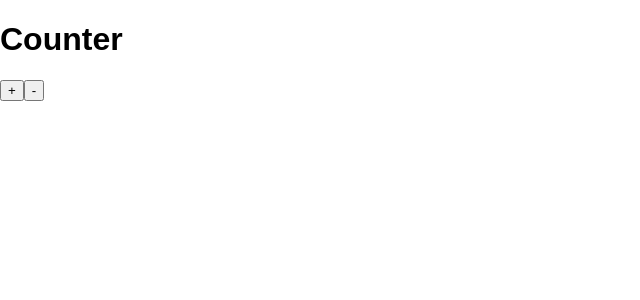
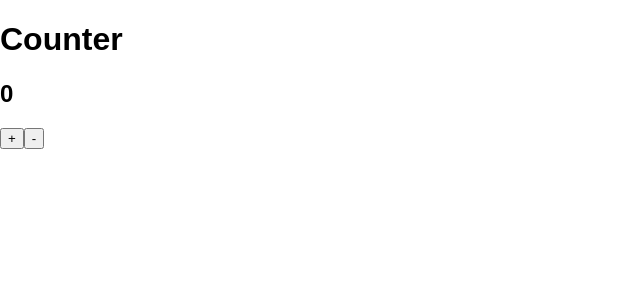
Before and after one commit to rizafahmi/redux-counter-from-scratch, a React (Create React App) app: page / in a window 1280 px wide. Shown: the top 300 px of the page, without its empty margins (0-640 px from the left). Built offline with nearby package versions, Linux system fonts and the light colour scheme.

Commit message:
Implement redux from scrath -> react

```diff
--- a/src/App.js
+++ b/src/App.js
@@ -14,21 +14,30 @@ const counter = (state = 0, action) => {
 
 const store = createStore(counter)
 
+class App extends React.Component {
+  constructor (props) {
+    super(props)
+    this.state = {
+      counter: store.getState()
+    }
+  }
+  componentDidMount () {
     store.subscribe(() => {
-  console.log(store.getState())
+      this.setState({
+        counter: store.getState()
       })
-store.dispatch({
-  type: 'INCREMENT'
     })
-
-const App = (props) => {
+  }
+  render () {
     return (
       <div>
         <h1>Counter</h1>
+        <h2>{this.state.counter}</h2>
         <button onClick={() => store.dispatch({type: 'INCREMENT'})}>+</button>
         <button>-</button>
       </div>
     )
   }
+}
 
 export default App
```
Lines whose indentation alone changed are shown as unchanged.
